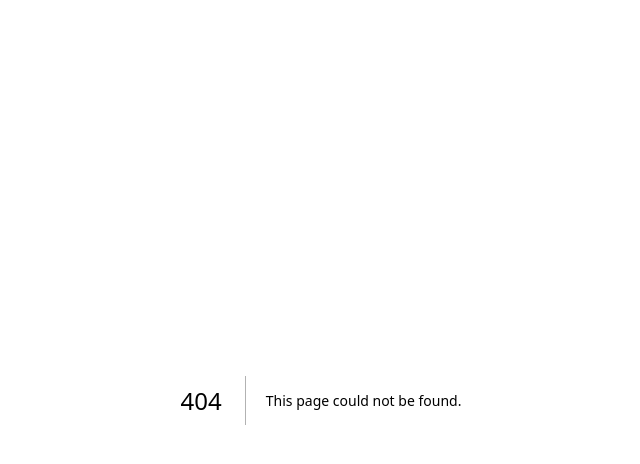
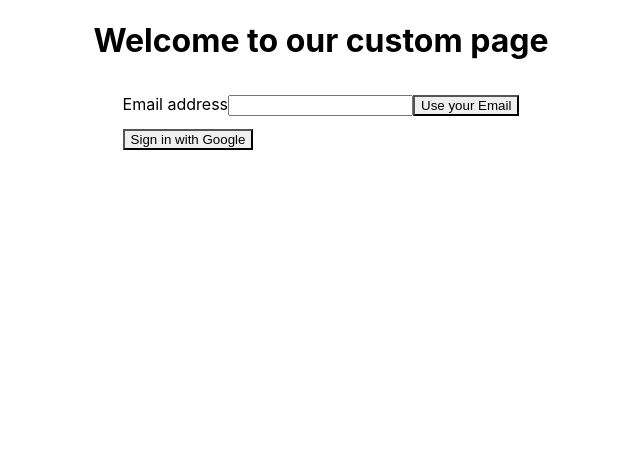
Before and after one commit to boc-bulbasaur/FindYourSpace, a Next.js app: page /login in a window 1280 px wide. Before the commit this address had no page. Shown: the top 464 px of the page, without its empty margins (319-959 px from the left). Built offline with nearby package versions, Linux system fonts and the light colour scheme; no server answers.

Commit message:
Googlelogin

```diff
--- a/package.json
+++ b/package.json
@@ -10,12 +10,16 @@
     "test": "jest"
   },
   "dependencies": {
+    "@chakra-ui/react": "^2.4.3",
     "@types/node": "18.11.10",
     "@types/react": "18.0.26",
     "@types/react-dom": "18.0.9",
     "eslint": "8.29.0",
     "eslint-config-next": "13.0.6",
     "next": "13.0.6",
+    "next-auth": "^4.18.2",
+    "next-auth-client": "^1.5.0",
+    "nodemailer": "^6.8.0",
     "react": "18.2.0",
     "react-dom": "18.2.0",
     "typescript": "4.9.3"
--- a/pages/_app.tsx
+++ b/pages/_app.tsx
@@ -1,6 +1,11 @@
 import '../styles/globals.css'
-import type { AppProps } from 'next/app'
+import type { AppProps } from 'next/app';
+import { SessionProvider } from 'next-auth/react';
 
-export default function App({ Component, pageProps }: AppProps) {
-  return <Component {...pageProps} />
+export default function App({ Component, pageProps, session }: AppProps) {
+  return (
+    <SessionProvider session={session}>
+      <Component {...pageProps} />
+    </SessionProvider>
+  )
 }
--- /dev/null
+++ b/pages/login.tsx
@@ -0,0 +1,87 @@
+// import React from 'react';
+// import { useSession, signIn, signOut } from 'next-auth/react';
+
+// export default function Login() {
+//   const {data: session} = useSession();
+//   console.log('session:', session);
+
+//   if (session) {
+//     return (
+//       <div>
+//         <p>Welcome, {session.user.name}!</p>
+//         <img src={session.user.image} alt="" style={{borderRadius: '50px'}}/>
+//         <button onClick={() => signOut()}>Sign out</button>
+//       </div>
+//     )
+//   } else {
+//     return (
+//       <div>
+//         <p>You are not signed in.</p>
+//         <button onClick={() => signIn()}>Sign in</button>
+//       </div>
+//     )
+//   }
+// }
+
+import React from "react";
+import {signIn, getSession, getCsrfToken } from "next-auth/react";
+import GoogleProvider from 'next-auth/providers/google'
+import {
+  Box,
+  Button,
+  Flex,
+  Heading,
+  Input,
+  Container,
+  Stack,
+} from "@chakra-ui/react";
+
+export default function LogIn({ GoogleProvider, getCsrfToken }) {
+  return (
+    <Container maxW="xl" centerContent>
+      <Heading as="h1" textAlign="center">
+        Welcome to our custom page
+      </Heading>
+      <Box alignContent="center" justifyContent="center" marginTop={12}>
+        <Box className="email-form">
+          <form method="post" action="/api/auth/signin/email">
+            <Input name="csrfToken" type="hidden" defaultValue={getCsrfToken} />
+            <label>
+              Email address
+              <Input type="text" id="email" name="email" />
+            </label>
+            <Button type="submit">Use your Email</Button>
+          </form>
+        </Box>
+        <Stack isInline marginTop={12}>
+           return (
+            <Box key= 'google'>
+              <Button variant="outline" onClick={() => signIn(GoogleProvider)}>
+              Sign in with Google</Button>
+            </Box>
+
+           )
+        </Stack>
+      </Box>
+    </Container>
+  );
+}
+
+LogIn.getInitialProps = async (context) => {
+  const { req, res } = context;
+  const session = await getSession({ req });
+
+  if (session && res && session.accessToken) {
+    res.writeHead(302, {
+      Location: "/",
+    });
+    res.end();
+    return;
+  }
+
+  return {
+    session: undefined,
+    providers: await GoogleProvider(context.data),
+    csrfToken: await getCsrfToken(context.data),
+  };
+};
```
Also changed, not shown: pages/api/auth/[...nextauth].tsx (added, +30 -0 lines), pages/signup.tsx (added), 2 other files (tests, documents, lock files or other folders).
